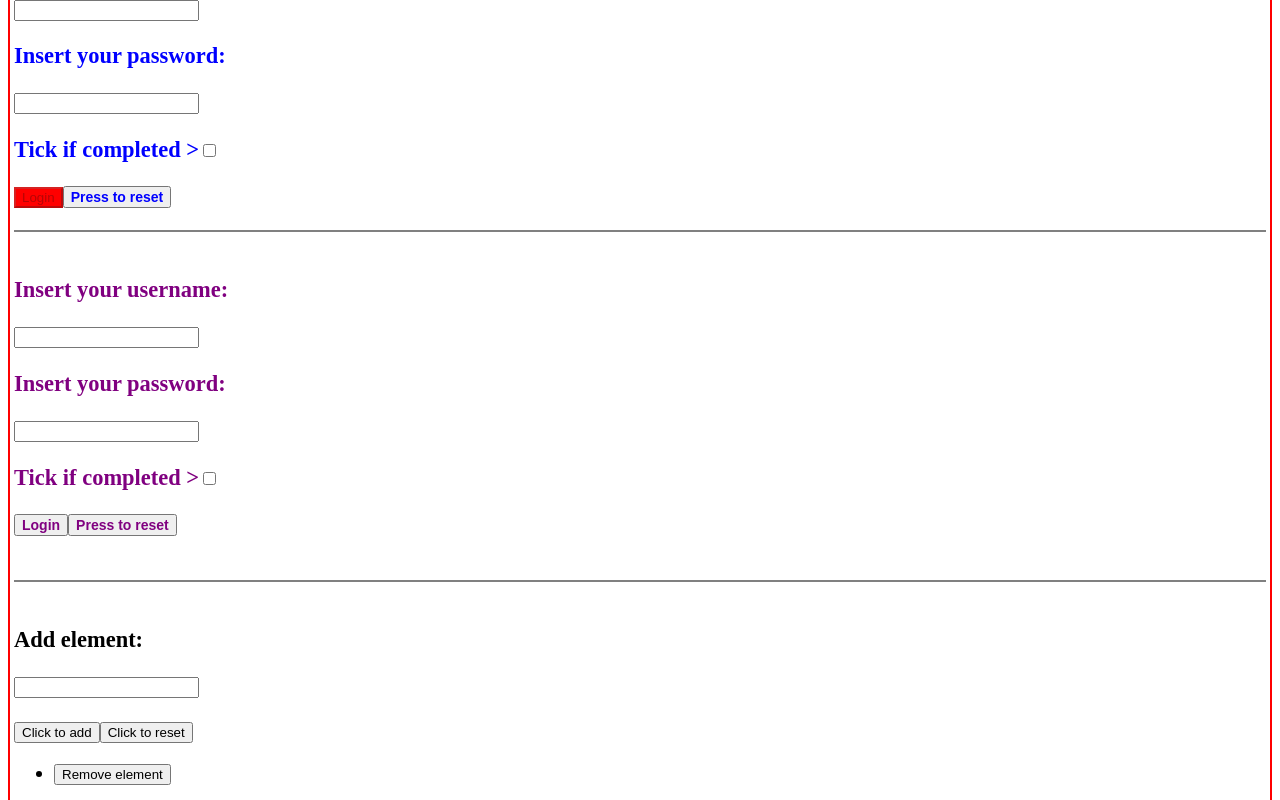
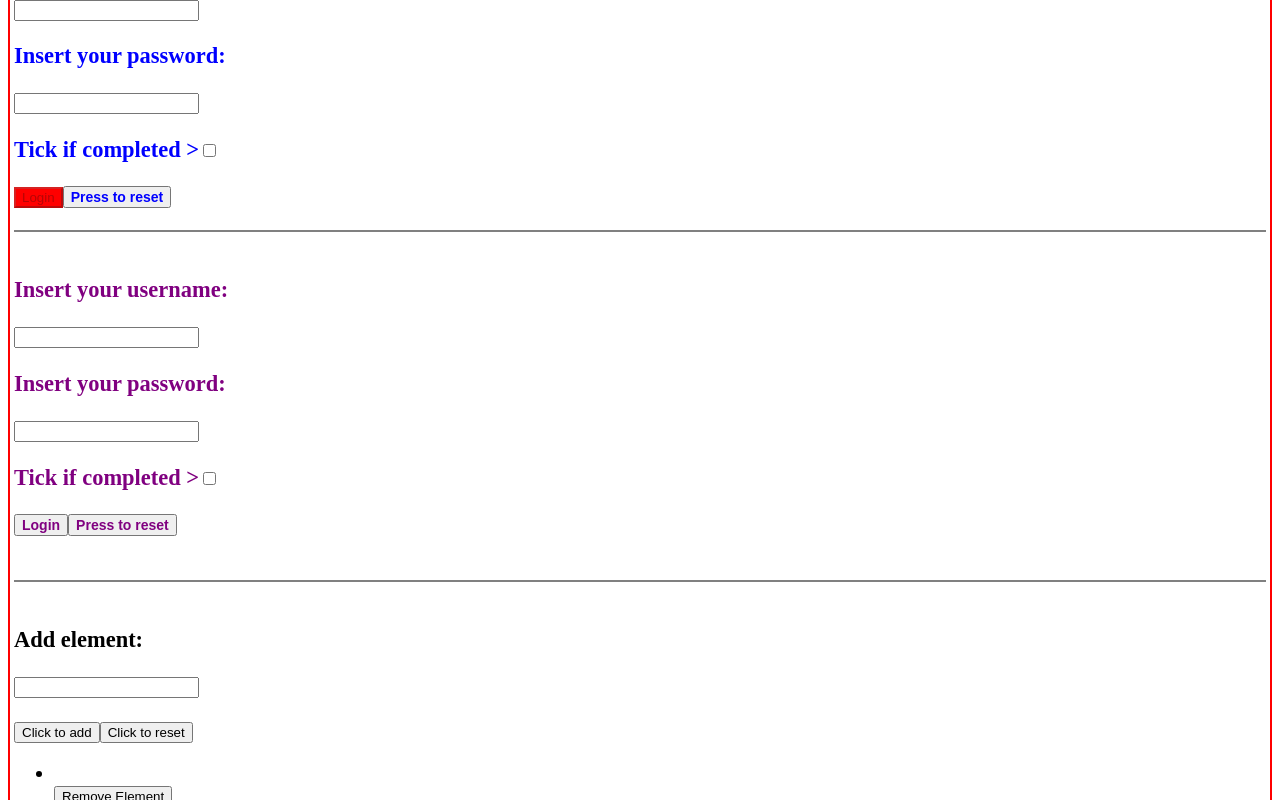
Before and after one commit to AnneclaireS/react-exercises, a React (Create React App) app in the folder my-app/: page / in a window 1280 px wide. Both pictures are taken after a click on the button "Click to add". Shown: the part 1078-1878 px from the top of the page. Built offline with nearby package versions, Linux system fonts and the light colour scheme.

Commit message:
added render props

```diff
--- a/my-app/src/App.js
+++ b/my-app/src/App.js
@@ -11,10 +11,6 @@ import { ToDoList } from "./ToDoList";
 import { Container } from "./Container";
 
 
-const items = [
-
-
-]
 
 
 export class App extends React.Component {
@@ -37,7 +33,17 @@ export class App extends React.Component {
                 <div style={{ borderBottom: '2px solid grey' }}></div><br />
                 <UncontrolledLogin />
                 <div style={{ borderBottom: '2px solid grey' }}></div><br />
-                <ToDoList items={items} />
+                <ToDoList render={(items, handleRemoveElement) => {
+                    return (
+                        items.map((todos, index) => (
+                            <div key={index}>
+                                <li>{todos}</li>
+                                <button key={index} onClick={() => { handleRemoveElement(todos) }}>Remove Element</button>
+                            </div>
+                        ))
+                    )
+                }
+                } />
                 <div style={{ borderBottom: '2px solid grey' }}></div><br />
             </Container>
 
--- a/my-app/src/ToDoList.js
+++ b/my-app/src/ToDoList.js
@@ -52,12 +52,7 @@ export class ToDoList extends React.Component {
                 <button onClick={this.handleAddElement}>Click to add</button>
                 <button onClick={this.handleReset}>Click to reset</button>
                 <ul>
-                    {this.state.items.map((item, index) => (
-                    <li key={index}>
-                    {item}
-                    <button key={index} onClick={this.handleRemoveElement.bind(this, index)}>Remove element</button>
-                    </li>
-                    ))}
+                {this.props.render(this.state.items, this.handleRemoveElement)}
                 </ul>
 
 
```
